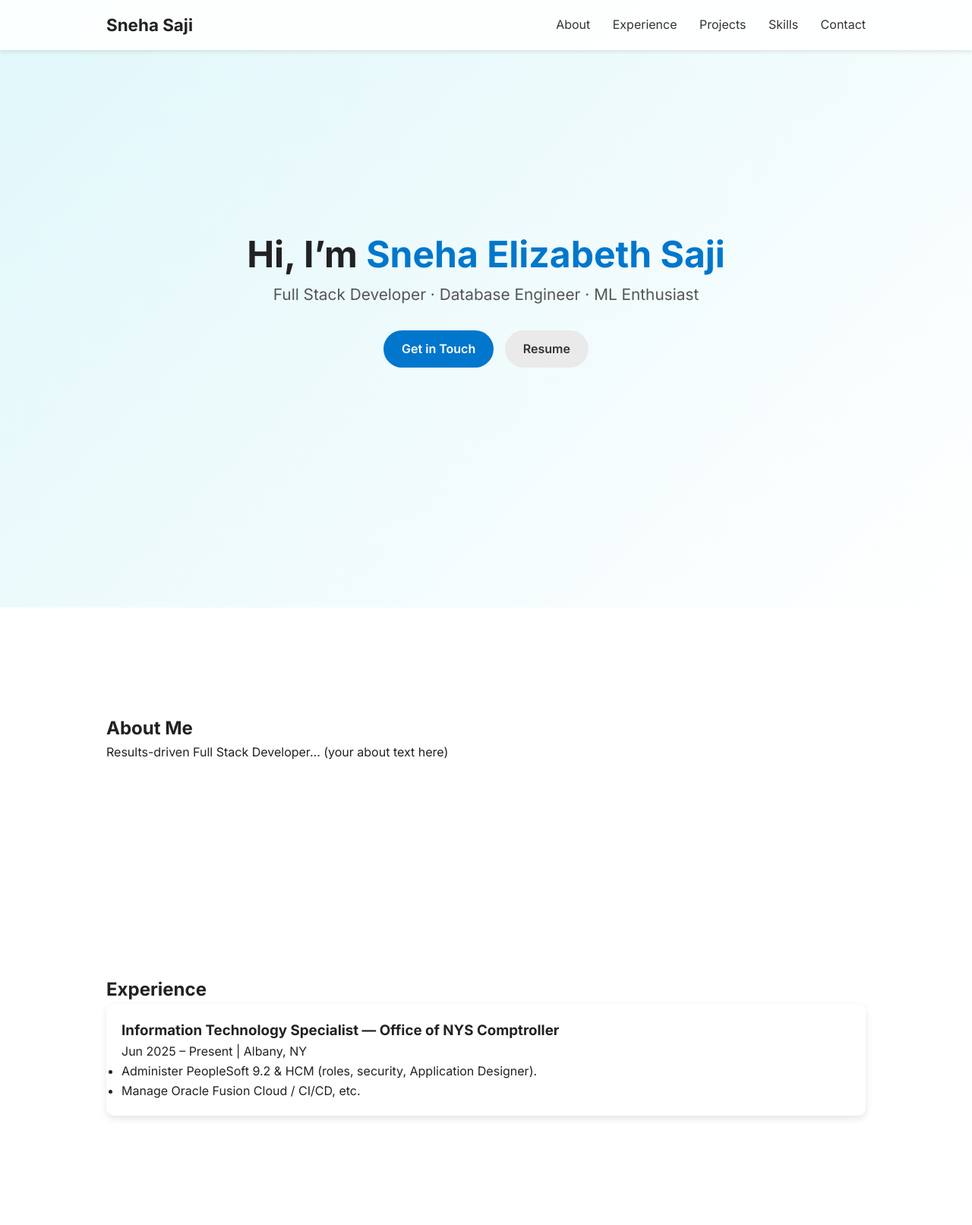
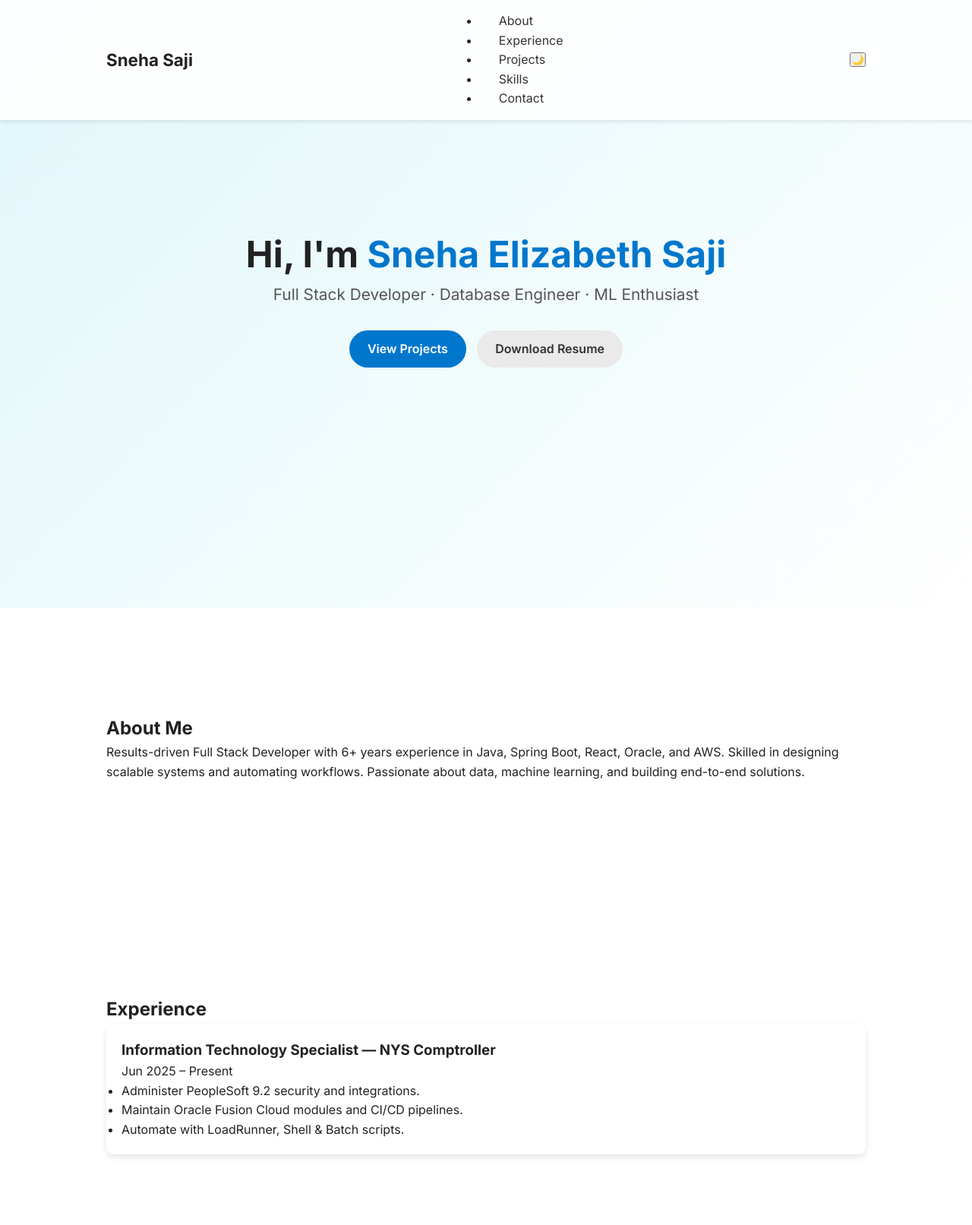
Before and after one commit to SnehaElizabethSaji/SnehaElizabethSaji.github.io, a plain HTML site: page index.html in a window 1280 px wide. Shown: the top 1613 px of the page at 76% size. Drawn offline with Linux system fonts and the light colour scheme; files that its build step writes are made by us from their sources; files whose address does not match are found by name.

Commit message:
Update index.html

```diff
--- a/index.html
+++ b/index.html
@@ -1,108 +1,113 @@
 <!doctype html>
 <html lang="en">
 <head>
-  <meta charset="utf-8">
+  <meta charset="UTF-8">
   <meta name="viewport" content="width=device-width, initial-scale=1">
   <title>Sneha Elizabeth Saji | Portfolio</title>
   <link rel="stylesheet" href="assets/style.css">
   <link rel="preconnect" href="https://fonts.googleapis.com">
-  <link rel="preconnect" href="https://fonts.gstatic.com" crossorigin>
   <link href="https://fonts.googleapis.com/css2?family=Inter:wght@400;600;700&display=swap" rel="stylesheet">
 </head>
 <body>
-  <header class="hero" id="hero">
+  <!-- NAVBAR -->
   <nav class="navbar">
     <div class="nav-container">
-        <a href="#hero" class="logo">Sneha Saji</a>
-        <div class="nav-links">
-          <a href="#about">About</a>
-          <a href="#experience">Experience</a>
-          <a href="#projects">Projects</a>
-          <a href="#skills">Skills</a>
-          <a href="#contact">Contact</a>
-        </div>
+      <span class="logo">Sneha Saji</span>
+      <ul class="nav-links">
+        <li><a href="#about">About</a></li>
+        <li><a href="#experience">Experience</a></li>
+        <li><a href="#projects">Projects</a></li>
+        <li><a href="#skills">Skills</a></li>
+        <li><a href="#contact">Contact</a></li>
+      </ul>
+      <button id="theme-toggle">🌙</button>
     </div>
   </nav>
+
+  <!-- HERO SECTION -->
+  <header class="hero">
     <div class="hero-content">
-      <h1 class="fade-in">Hi, I’m <span class="highlight">Sneha Elizabeth Saji</span></h1>
-      <p class="subtitle fade-in delay-1">Full Stack Developer · Database Engineer · ML Enthusiast</p>
-      <div class="cta fade-in delay-2">
-        <a href="#contact" class="btn primary">Get in Touch</a>
-        <a href="resume.pdf" class="btn secondary" download>Resume</a>
+      <h1 class="animate-text">Hi, I'm <span class="highlight">Sneha Elizabeth Saji</span></h1>
+      <p class="subtitle animate-text delay-1">
+        Full Stack Developer · Database Engineer · ML Enthusiast
+      </p>
+      <div class="cta animate-text delay-2">
+        <a href="#projects" class="btn primary">View Projects</a>
+        <a href="resume.pdf" class="btn secondary" download>Download Resume</a>
       </div>
     </div>
   </header>
 
-  <main>
+  <!-- ABOUT SECTION -->
   <section id="about" class="section fade-section">
     <div class="container">
       <h2>About Me</h2>
-        <p>Results-driven Full Stack Developer… (your about text here)</p>
+      <p>Results-driven Full Stack Developer with 6+ years experience in Java, Spring Boot, React, Oracle, and AWS. Skilled in designing scalable systems and automating workflows. Passionate about data, machine learning, and building end-to-end solutions.</p>
     </div>
   </section>
 
+  <!-- EXPERIENCE SECTION -->
   <section id="experience" class="section fade-section">
     <div class="container">
       <h2>Experience</h2>
       <div class="card">
-          <h3>Information Technology Specialist — Office of NYS Comptroller</h3>
-          <span class="meta">Jun 2025 – Present | Albany, NY</span>
+        <h3>Information Technology Specialist — NYS Comptroller</h3>
+        <span class="meta">Jun 2025 – Present</span>
         <ul>
-            <li>Administer PeopleSoft 9.2 & HCM (roles, security, Application Designer).</li>
-            <li>Manage Oracle Fusion Cloud / CI/CD, etc.</li>
-            <!-- etc -->
+          <li>Administer PeopleSoft 9.2 security and integrations.</li>
+          <li>Maintain Oracle Fusion Cloud modules and CI/CD pipelines.</li>
+          <li>Automate with LoadRunner, Shell & Batch scripts.</li>
         </ul>
       </div>
-        <!-- other experience cards -->
+      <!-- Add more experience cards here -->
     </div>
   </section>
 
+  <!-- PROJECTS SECTION -->
   <section id="projects" class="section fade-section">
     <div class="container">
       <h2>Projects</h2>
       <div class="project-grid">
         <div class="project-card">
+          <img src="images/project1.png" alt="Project 1">
           <h3>Health Care Management System</h3>
-            <p>Description…</p>
+          <p>Full-stack app with Spring Boot, Angular, Oracle.</p>
         </div>
         <div class="project-card">
-            <h3>Liquid Level Detection Research</h3>
-            <p>Description…</p>
+          <img src="images/project2.png" alt="Project 2">
+          <h3>Liquid Level Detection</h3>
+          <p>PyTorch-based research project (IEEE ENT 2024).</p>
         </div>
       </div>
     </div>
   </section>
 
+  <!-- SKILLS SECTION -->
   <section id="skills" class="section fade-section">
     <div class="container">
       <h2>Skills</h2>
       <div class="skills-list">
         <span class="skill">Java</span>
         <span class="skill">Spring Boot</span>
-          <span class="skill">Python</span>
-          <span class="skill">ReactJS</span>
-          <span class="skill">Oracle</span>
-          <!-- more -->
+        <span class="skill">React</span>
+        <span class="skill">PostgreSQL</span>
+        <span class="skill">AWS</span>
       </div>
     </div>
   </section>
 
+  <!-- CONTACT SECTION -->
   <section id="contact" class="section fade-section">
     <div class="container">
       <h2>Contact Me</h2>
-        <p>Feel free to reach out via email or LinkedIn</p>
-        <p>
-          📧 <a href="mailto:snehaelizabeth127@gmail.com">snehaelizabeth127@gmail.com</a><br>
-          🔗 <a href="https://www.linkedin.com/in/sneha-elizabeth-saji-1b8585221">LinkedIn</a> · <a href="https://github.com/SnehaElizabethSaji">GitHub</a>
-        </p>
+      <p>📧 <a href="mailto:snehaelizabeth127@gmail.com">snehaelizabeth127@gmail.com</a></p>
+      <p>🔗 <a href="https://www.linkedin.com/in/sneha-elizabeth-saji-1b8585221/">LinkedIn</a> · <a href="https://github.com/SnehaElizabethSaji">GitHub</a></p>
     </div>
   </section>
-  </main>
 
+  <!-- FOOTER -->
   <footer class="footer">
-    <div class="container">
-      <p>© 2025 Sneha Elizabeth Saji · Built with ❤ · GitHub Pages</p>
-    </div>
+    <p>© 2025 Sneha Elizabeth Saji | Built with ❤️ on GitHub Pages</p>
   </footer>
 
   <script src="assets/main.js"></script>
```
Lines whose indentation alone changed are shown as unchanged.
